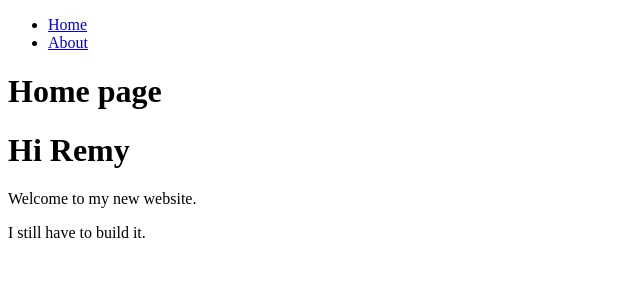
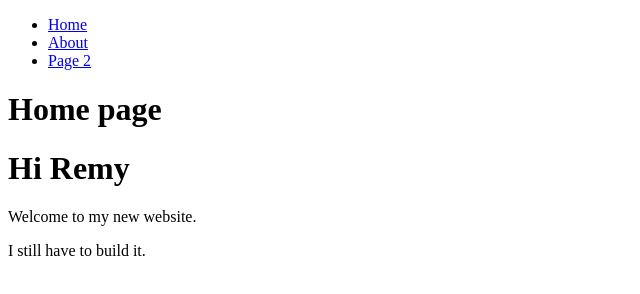
Before and after one commit to clorefi/default, a Gatsby site: page / in a window 1280 px wide. Shown: the whole page, without its empty margins (0-640 px from the left). Built offline with nearby package versions, Linux system fonts and the light colour scheme; Gatsby itself is replaced by a stand-in of ours.

Commit message:
Update layout.js

```diff
--- a/src/components/layout.js
+++ b/src/components/layout.js
@@ -9,6 +9,7 @@ const Layout = ({ pageTitle, children }) => {
         <ul>
           <li><Link to="/">Home</Link></li>
           <li><Link to="/about">About</Link></li>
+          <li><Link to="/page-2">Page 2</Link></li>
         </ul>
       </nav>
       <main>
```
